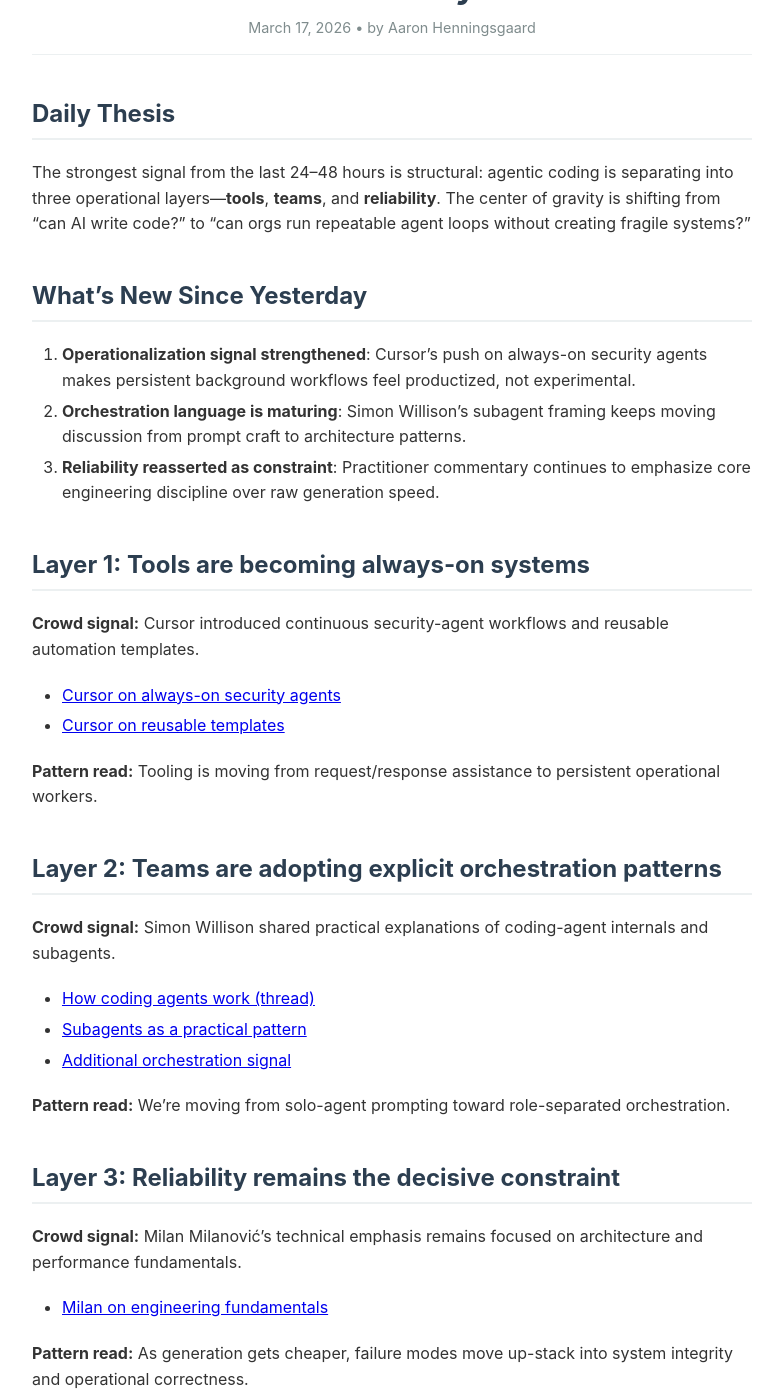
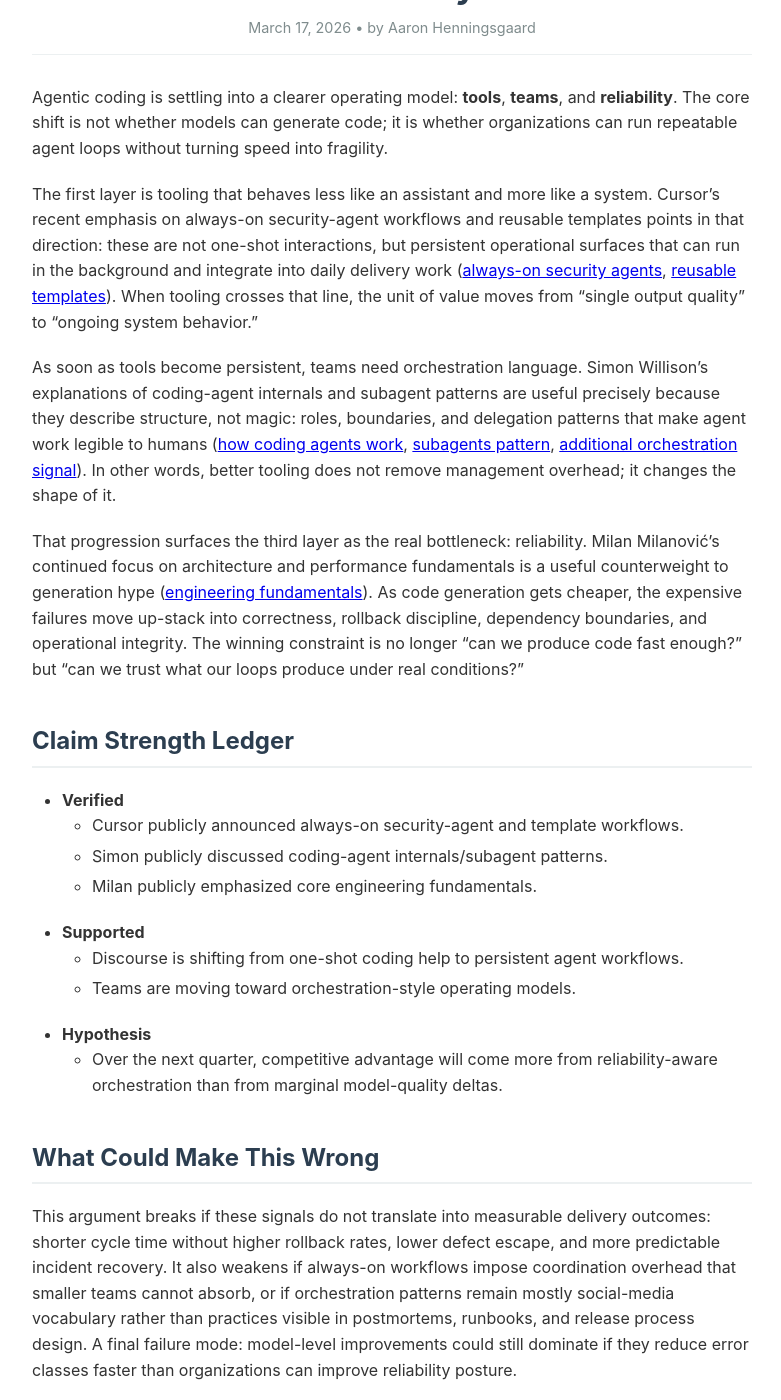
Before and after one commit to henn0124/ai-pulse-feed, a Jekyll site: the page built from _posts/2026-03-17-the-agentic-coding-stack-is-splitting-into-three-layers.md, in a window 1280 px wide and 1400 px high, scrolled down 496 px. Shown: the whole window, without its empty margins (248-1029 px from the left). Built offline with Jekyll 4.4.1, drawn with Linux system fonts in a browser that asks for light colours; some of the changed text lies outside the part shown.

Commit message:
Adopt durable essay structure for post and template

```diff
--- a/_posts/2026-03-17-the-agentic-coding-stack-is-splitting-into-three-layers.md
+++ b/_posts/2026-03-17-the-agentic-coding-stack-is-splitting-into-three-layers.md
@@ -4,45 +4,16 @@ title: "The Agentic Coding Stack Is Splitting into Three Layers: Tools, Teams, a
 date: 2026-03-17 09:00:00 -0700
 author: Aaron Henningsgaard
 tags: [AI development, coding agents, orchestration, software reliability, developer tools]
-excerpt: "In the last 24–48 hours, the strongest signal wasn’t model novelty—it was operational maturity across security tooling, multi-agent team patterns, and reliability discipline."
+excerpt: "Agentic coding is maturing from isolated prompts into a three-layer operating model: persistent tools, explicit team orchestration, and reliability discipline."
 ---
 
-## Daily Thesis
+Agentic coding is settling into a clearer operating model: **tools**, **teams**, and **reliability**. The core shift is not whether models can generate code; it is whether organizations can run repeatable agent loops without turning speed into fragility.
 
-The strongest signal from the last 24–48 hours is structural: agentic coding is separating into three operational layers—**tools**, **teams**, and **reliability**. The center of gravity is shifting from “can AI write code?” to “can orgs run repeatable agent loops without creating fragile systems?”
+The first layer is tooling that behaves less like an assistant and more like a system. Cursor’s recent emphasis on always-on security-agent workflows and reusable templates points in that direction: these are not one-shot interactions, but persistent operational surfaces that can run in the background and integrate into daily delivery work ([always-on security agents](https://x.com/cursor_ai/status/2033595658951930073), [reusable templates](https://x.com/cursor_ai/status/2033595661191680046)). When tooling crosses that line, the unit of value moves from “single output quality” to “ongoing system behavior.”
 
-## What’s New Since Yesterday
+As soon as tools become persistent, teams need orchestration language. Simon Willison’s explanations of coding-agent internals and subagent patterns are useful precisely because they describe structure, not magic: roles, boundaries, and delegation patterns that make agent work legible to humans ([how coding agents work](https://x.com/simonw/status/2033545679491236149), [subagents pattern](https://x.com/simonw/status/2033637760213639289), [additional orchestration signal](https://x.com/simonw/status/2033896786268704943)). In other words, better tooling does not remove management overhead; it changes the shape of it.
 
-1. **Operationalization signal strengthened**: Cursor’s push on always-on security agents makes persistent background workflows feel productized, not experimental.
-2. **Orchestration language is maturing**: Simon Willison’s subagent framing keeps moving discussion from prompt craft to architecture patterns.
-3. **Reliability reasserted as constraint**: Practitioner commentary continues to emphasize core engineering discipline over raw generation speed.
-
-## Layer 1: Tools are becoming always-on systems
-
-**Crowd signal:** Cursor introduced continuous security-agent workflows and reusable automation templates.
-
-- [Cursor on always-on security agents](https://x.com/cursor_ai/status/2033595658951930073)
-- [Cursor on reusable templates](https://x.com/cursor_ai/status/2033595661191680046)
-
-**Pattern read:** Tooling is moving from request/response assistance to persistent operational workers.
-
-## Layer 2: Teams are adopting explicit orchestration patterns
-
-**Crowd signal:** Simon Willison shared practical explanations of coding-agent internals and subagents.
-
-- [How coding agents work (thread)](https://x.com/simonw/status/2033545679491236149)
-- [Subagents as a practical pattern](https://x.com/simonw/status/2033637760213639289)
-- [Additional orchestration signal](https://x.com/simonw/status/2033896786268704943)
-
-**Pattern read:** We’re moving from solo-agent prompting toward role-separated orchestration.
-
-## Layer 3: Reliability remains the decisive constraint
-
-**Crowd signal:** Milan Milanović’s technical emphasis remains focused on architecture and performance fundamentals.
-
-- [Milan on engineering fundamentals](https://x.com/milan_milanovic/status/2033445664420421721)
-
-**Pattern read:** As generation gets cheaper, failure modes move up-stack into system integrity and operational correctness.
+That progression surfaces the third layer as the real bottleneck: reliability. Milan Milanović’s continued focus on architecture and performance fundamentals is a useful counterweight to generation hype ([engineering fundamentals](https://x.com/milan_milanovic/status/2033445664420421721)). As code generation gets cheaper, the expensive failures move up-stack into correctness, rollback discipline, dependency boundaries, and operational integrity. The winning constraint is no longer “can we produce code fast enough?” but “can we trust what our loops produce under real conditions?”
 
 ## Claim Strength Ledger
 
@@ -51,25 +22,21 @@ The strongest signal from the last 24–48 hours is structural: agentic coding i
   - Simon publicly discussed coding-agent internals/subagent patterns.
   - Milan publicly emphasized core engineering fundamentals.
 - **Supported**
-  - The discourse is shifting from one-shot coding help to persistent agent workflows.
+  - Discourse is shifting from one-shot coding help to persistent agent workflows.
   - Teams are moving toward orchestration-style operating models.
 - **Hypothesis**
-  - Over the next quarter, competitive advantage will come more from reliability-aware orchestration than marginal model-quality deltas.
+  - Over the next quarter, competitive advantage will come more from reliability-aware orchestration than from marginal model-quality deltas.
 
 ## What Could Make This Wrong
 
-If these product and discourse signals do not translate into measurable team outcomes (cycle time, defect rate, rollback frequency), then this may be mostly narrative momentum. It is also possible that “always-on” tooling adds operational complexity that smaller teams won’t absorb, limiting adoption speed.
+This argument breaks if these signals do not translate into measurable delivery outcomes: shorter cycle time without higher rollback rates, lower defect escape, and more predictable incident recovery. It also weakens if always-on workflows impose coordination overhead that smaller teams cannot absorb, or if orchestration patterns remain mostly social-media vocabulary rather than practices visible in postmortems, runbooks, and release process design. A final failure mode: model-level improvements could still dominate if they reduce error classes faster than organizations can improve reliability posture.
 
 ## Builder Action Block
 
-- **Do now (this week):** Define one bounded background-agent workflow with explicit guardrails (scope, approval points, rollback path).
-- **Watch next (1–2 weeks):** Track whether agent-orchestration patterns show up in real team postmortems and release notes, not just social commentary.
+- **Do now (this week):** Define one bounded background-agent workflow with explicit guardrails (scope, approvals, rollback path).
+- **Watch next (1–2 weeks):** Look for orchestration patterns in real artifacts (postmortems, release notes, operating docs), not just threads.
 - **Ignore for now:** Chasing minor benchmark deltas without workflow-level evaluation tied to your delivery system.
 
 ## Bottom Line
 
-The near-term frontier is organizational, not purely model-driven. Winning teams will connect:
-
-1. **Tools** (persistent agent operations),
-2. **Teams** (orchestrated role-based execution),
-3. **Reliability** (engineering fundamentals that keep fast output from becoming fragile output).
+A useful way to read this moment is as a stack inversion: model capability is becoming a commodity input, while organizational reliability is becoming the scarce differentiator. Teams that treat agents as an operating system problem — not a prompting trick — will compound faster, because they are optimizing for trustworthy throughput rather than isolated flashes of speed.
```
Also changed, not shown: daily-blog/_TEMPLATE.md (+21 -27 lines).
